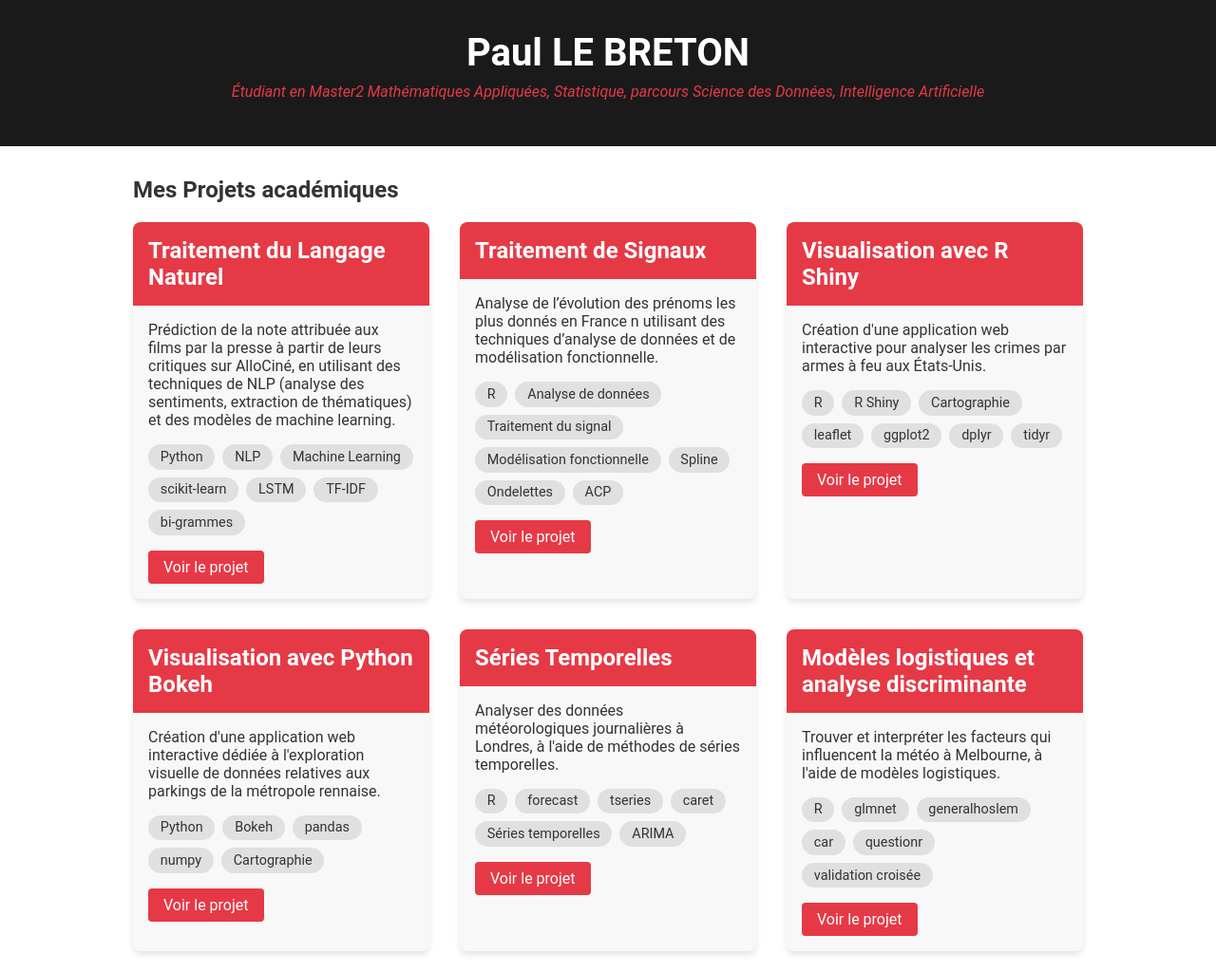
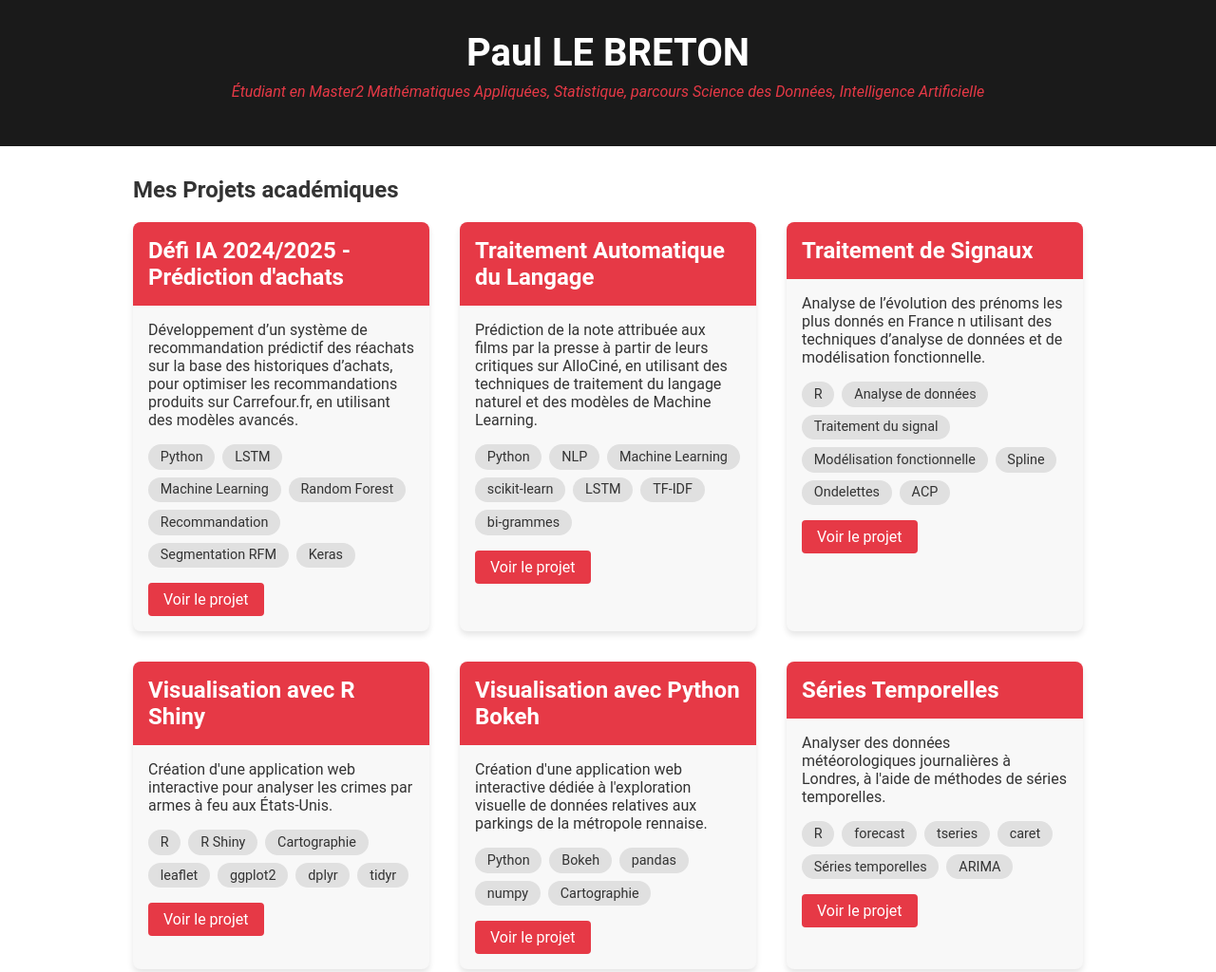
Before and after one commit to paul-lbt/mon-portfolio, a plain HTML site: page index.html in a window 1280 px wide. Shown: the top 1024 px of the page at 95% size. Drawn offline with Linux system fonts and the light colour scheme.

Commit message:
Update index.html

```diff
--- a/index.html
+++ b/index.html
@@ -122,10 +122,28 @@
 
             <div class="project">
     <div class="project-header">
-        <h2>Traitement du Langage Naturel</h2>
+        <h2>Défi IA 2024/2025 - Prédiction d'achats</h2>
     </div>
     <div class="project-body">
-        <p>Prédiction de la note attribuée aux films par la presse à partir de leurs critiques sur AlloCiné, en utilisant des techniques de NLP (analyse des sentiments, extraction de thématiques) et des modèles de machine learning.</p>
+        <p>Développement d’un système de recommandation prédictif des réachats sur la base des historiques d’achats, pour optimiser les recommandations produits sur Carrefour.fr, en utilisant des modèles avancés.</p>
+        <div class="tech-pills">
+            <span class="tech-pill">Python</span>
+            <span class="tech-pill">LSTM</span>
+            <span class="tech-pill">Machine Learning</span>
+            <span class="tech-pill">Random Forest</span>
+            <span class="tech-pill">Recommandation</span>
+            <span class="tech-pill">Segmentation RFM</span>
+            <span class="tech-pill">Keras</span>
+        </div>
+        <a href="Rapport_Défi_IA.pdf" class="btn">Voir le projet</a>
+    </div>
+</div>
+            <div class="project">
+    <div class="project-header">
+        <h2>Traitement Automatique du Langage</h2>
+    </div>
+    <div class="project-body">
+        <p>Prédiction de la note attribuée aux films par la presse à partir de leurs critiques sur AlloCiné, en utilisant des techniques de traitement du langage naturel et des modèles de Machine Learning.</p>
         <div class="tech-pills">
             <span class="tech-pill">Python</span>
             <span class="tech-pill">NLP</span>
@@ -138,8 +156,6 @@
         <a href="Projet_traitement_langage.pdf" class="btn">Voir le projet</a>
     </div>
 </div>
-
-
             <div class="project">
                 <div class="project-header">
                     <h2>Traitement de Signaux</h2>
```
